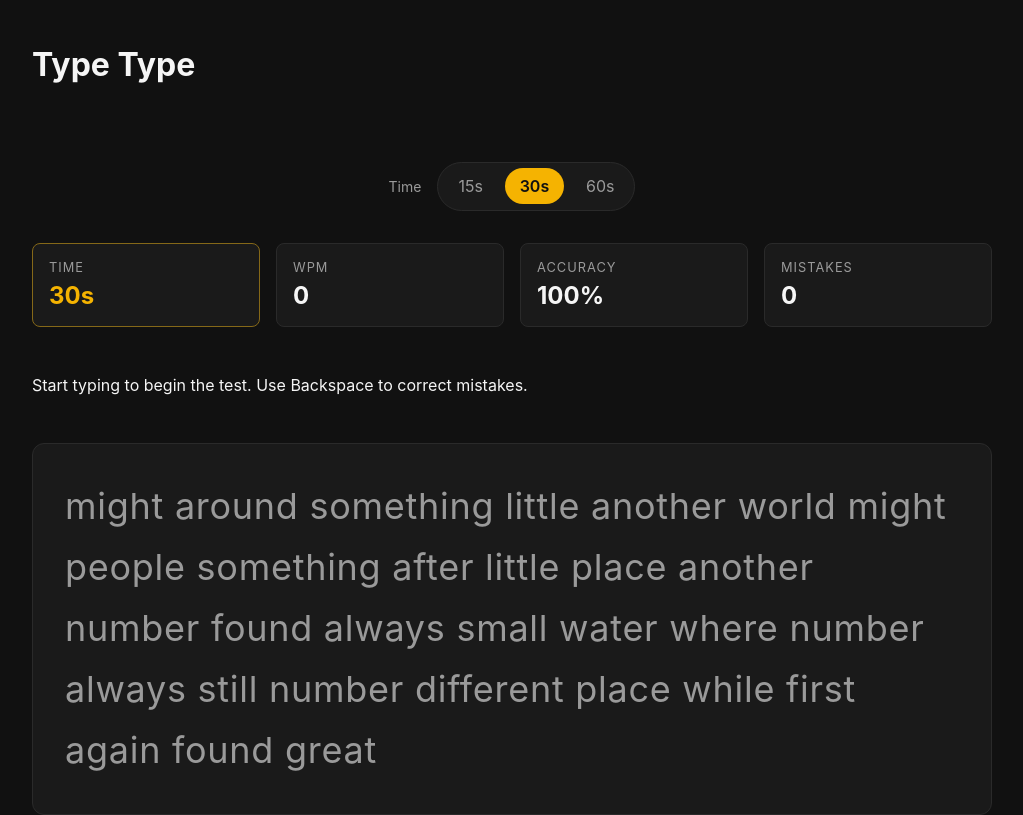
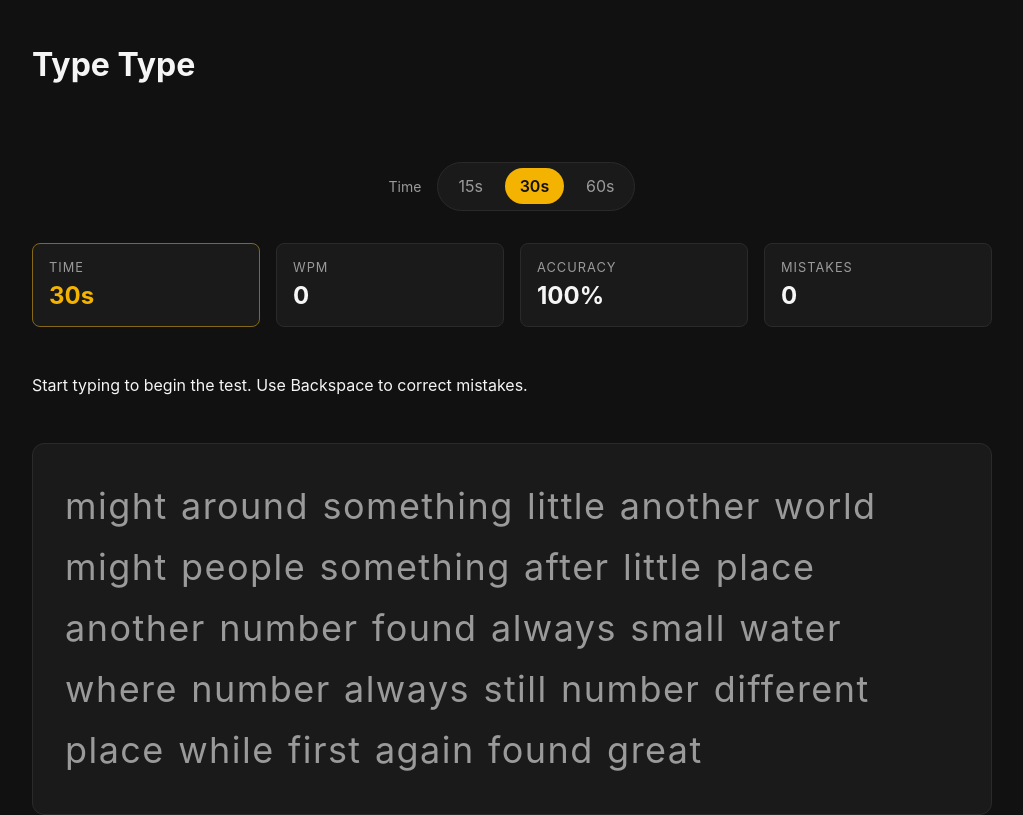
Before and after one commit to deepanshuc7/typing-game, a React (Vite) app in the folder frontend/: page / in a window 1280 px wide. Shown: the top 815 px of the page, without its empty margins (128-1151 px from the left). Built offline with nearby package versions, Linux system fonts and the light colour scheme.

Commit message:
style: improved letter and word spacing

```diff
--- a/frontend/src/components/typing/TypingArea.css
+++ b/frontend/src/components/typing/TypingArea.css
@@ -10,7 +10,8 @@
   margin: 0;
   font-size: clamp(1.5rem, 4vw, 2.25rem);
   line-height: 1.7;
-  letter-spacing: 0.02em;
+  letter-spacing: 0.04em;
+  word-spacing: 0.05em;
 }
 
 .character {
```
